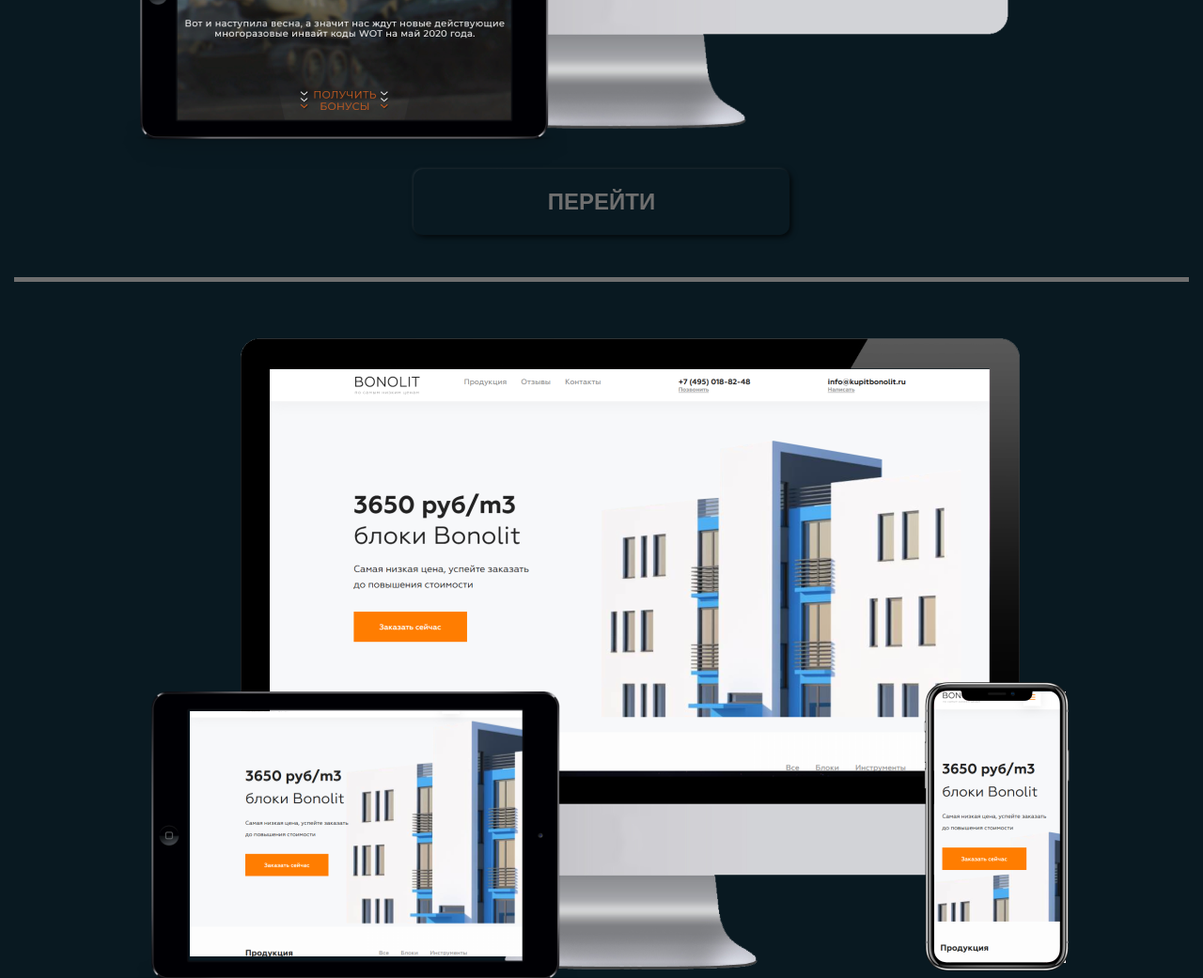
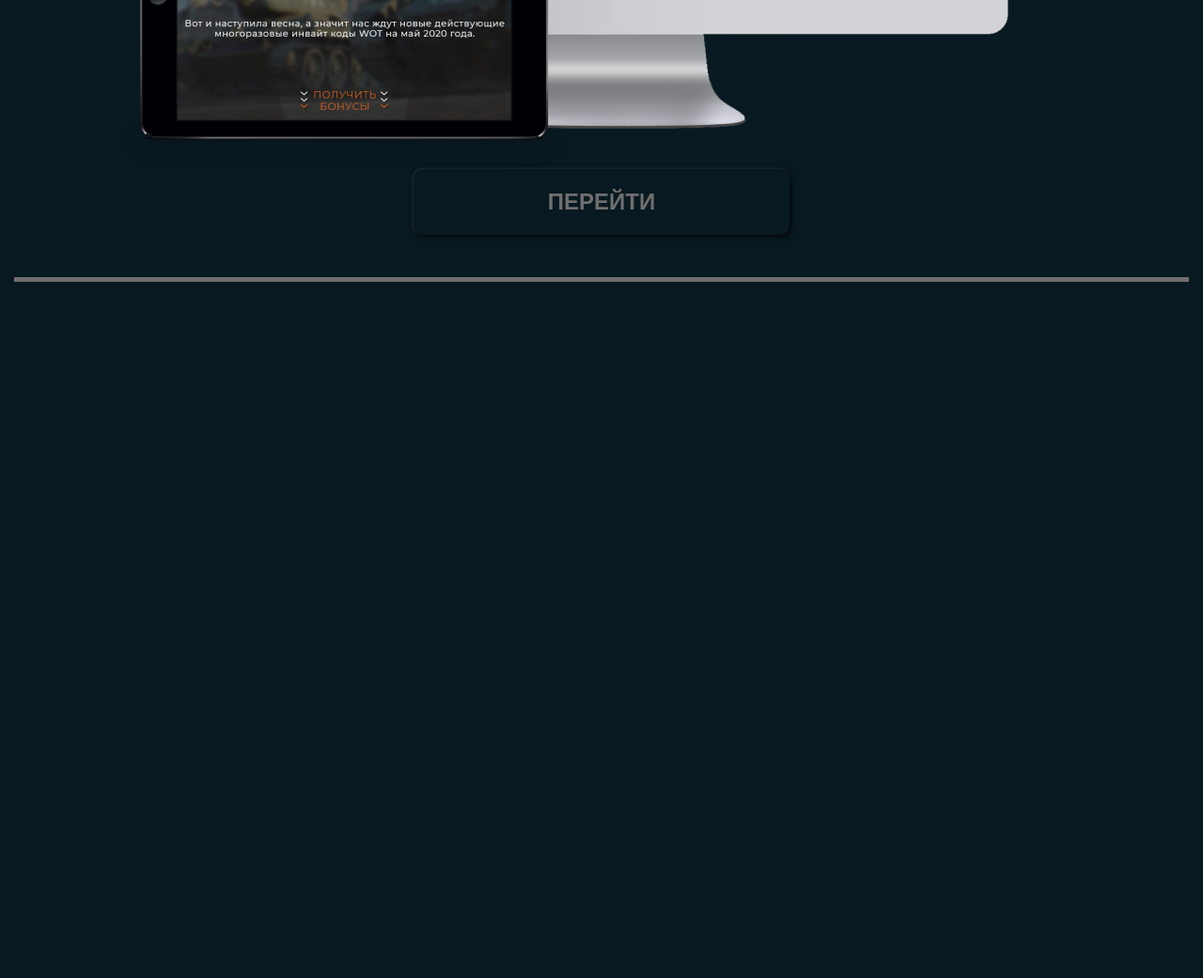
Before and after one commit to onekrag/site, a plain HTML site: page index.html in a window 1280 px wide. Shown: the part 4190-5231 px from the top of the page at 94% size. After the commit the page ends 4490 px from the top, so only its background shows below. Drawn offline with Linux system fonts and the light colour scheme.

Commit message:
Update index.html

```diff
--- a/index.html
+++ b/index.html
@@ -41,12 +41,12 @@
         <secttion class="section_1">
           <div class="section__body"><img class="section__body_img" src="img/5_bg.png" alt="Скриншот сайта из портфолио"><a class="section__body_link btn" href="https://onekrag.github.io/Panz/" target="blank">ПЕРЕЙТИ</a></div>
         </secttion>
-        <secttion class="section_1">
+<!--         <secttion class="section_1">
           <div class="section__body"><img class="section__body_img" src="img/1_bg.png" alt="Скриншот сайта из портфолио"><a class="section__body_link btn" href="https://onekrag.github.io/Site_GS/" target="blank">ПЕРЕЙТИ</a></div>
         </secttion>
         <secttion class="section_1">
           <div class="section__body"><img class="section__body_img" src="img/1_bg.png" alt="Скриншот сайта из портфолио"><a class="section__body_link btn" href="https://onekrag.github.io/Site_ST/" target="blank">ПЕРЕЙТИ</a></div>
-        </secttion>
+        </secttion> -->
       </main>
       <footer class="footer"></footer>
       <script src="js/libs.min.js"></script>
```
